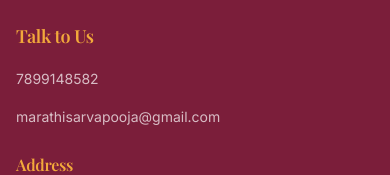
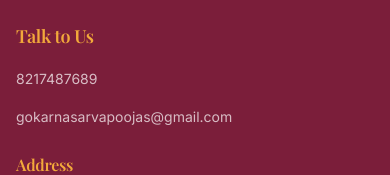
Before and after one commit to Sanjay10tech/puja-services, a Next.js app: page / in a window 390 px wide. Shown: the part 11001-11176 px from the top of the page. Built offline with nearby package versions, Linux system fonts and the light colour scheme; a web font is replaced by a local one.

Commit message:
Update contact email and phone number sitewide

```diff
--- a/src/components/layout/footer.tsx
+++ b/src/components/layout/footer.tsx
@@ -96,18 +96,18 @@ export function Footer() {
             <ul className="space-y-3">
               <li>
                 <a
-                  href="tel:+917899148582"
+                  href="tel:+918217487689"
                   className="text-white/70 hover:text-saffron transition-colors text-sm"
                 >
-                  7899148582
+                  8217487689
                 </a>
               </li>
               <li>
                 <a
-                  href="mailto:marathisarvapooja@gmail.com"
+                  href="mailto:gokarnasarvapoojas@gmail.com"
                   className="text-white/70 hover:text-saffron transition-colors text-sm"
                 >
-                  marathisarvapooja@gmail.com
+                  gokarnasarvapoojas@gmail.com
                 </a>
               </li>
             </ul>
--- a/src/lib/constants.ts
+++ b/src/lib/constants.ts
@@ -3,9 +3,9 @@ export const BRAND = {
   tagline: "Sacred Rituals, Divine Blessings",
   description:
     "Premium Vedic pooja services and pandit booking platform for all your spiritual needs.",
-  whatsappNumber: "+917899148582",
-  email: "marathisarvapooja@gmail.com",
-  phone: "+91 78991 48582",
+  whatsappNumber: "+918217487689",
+  email: "gokarnasarvapoojas@gmail.com",
+  phone: "+91 82174 87689",
   address: "No. 123, 15th Cross Rd, Ittamadu, Banashankari 3rd Stage, Hosakerehalli, Bengaluru, Karnataka 560085",
 } as const;
 
```
